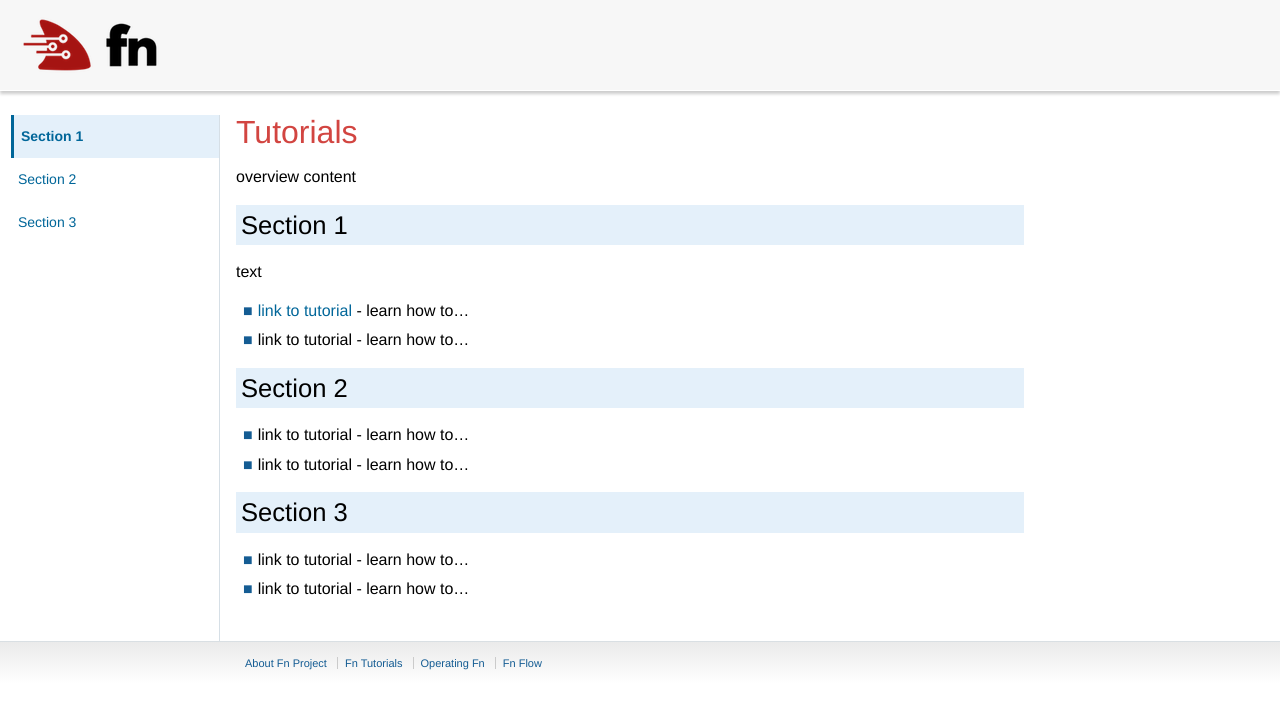
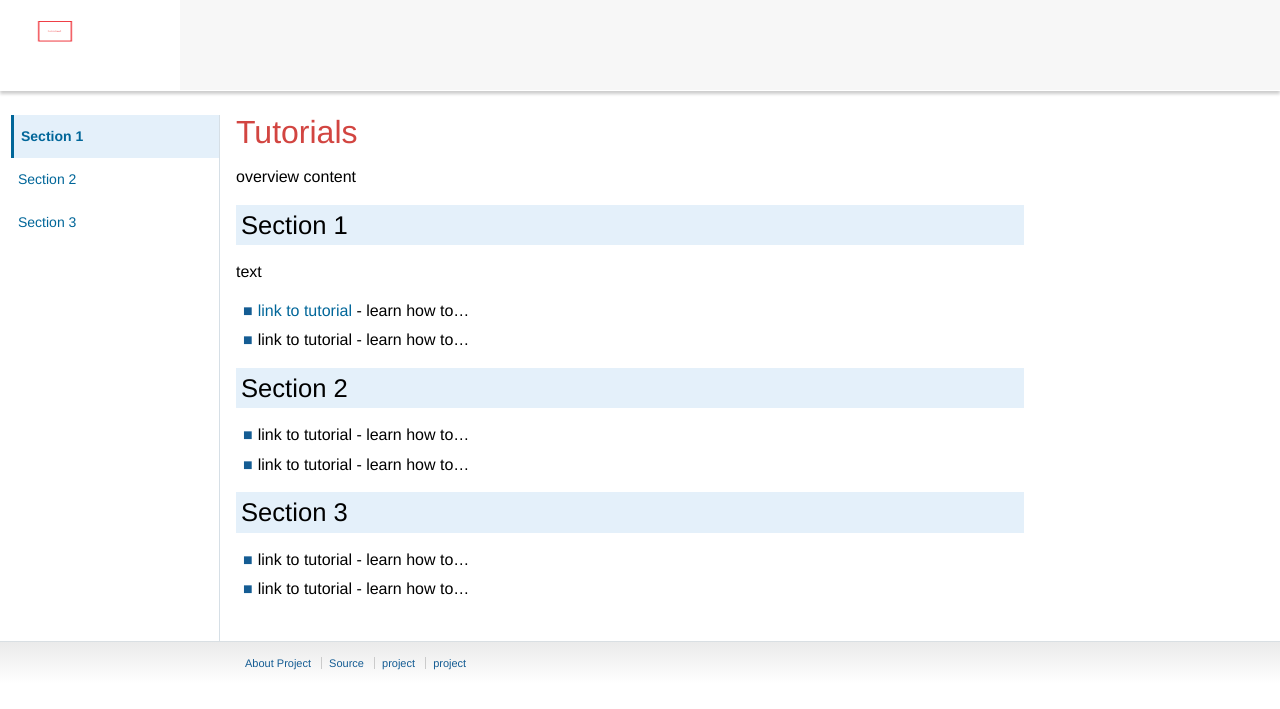
Before and after one commit to jruzzi/tut-i-test, a Jekyll site: the page built from README.md, in a window 1280 px wide. Shown: the top 709 px of the page. Built offline with Jekyll 4.4.1, drawn with Linux system fonts in a browser that asks for light colours; our own code applies the rules of GitHub Pages for plain Markdown files.

Commit message:
layout changes

```diff
--- a/_layouts/tutorial.html
+++ b/_layouts/tutorial.html
@@ -20,8 +20,8 @@
     </head>
     <body>
         <header>
-            <div class="w1024"> <a href="https://github.com/fnproject" target="_blank">
-              <img src="{{ site.baseurl }}/assets/images/fn-logo-trans-sm.png" alt="fn-logo" height="90px" width="180px"></a>
+            <div class="w1024"> <a href="project" target="_blank">
+              <img src="{{ site.baseurl }}/assets/images/tutitest.png" alt="logo" height="90px" width="180px"></a>
             </div>
         </header>
         <!--end header-->
@@ -55,10 +55,10 @@
         <div class="footer-container ">
                 <footer class="footer-list">
                     <ul>
-                        <li> <a href="https://github.com/fnproject/fn" target="_blank">About Fn Project</a> </li>
-                        <li><a href="https://github.com/fnproject/tutorials" target="_blank">Fn Tutorials</a> </li>
-                        <li> <a href="https://github.com/fnproject/fn/blob/master/docs/README.md#for-operators" target="_blank">Operating Fn</a> </li>
-                        <li> <a href="https://github.com/fnproject/flow" target="_blank">Fn Flow</a> </li>
+                        <li> <a href="" target="_blank">About  Project</a> </li>
+                        <li><a href="" target="_blank">Source</a> </li>
+                        <li> <a href="" target="_blank">project</a> </li>
+                        <li> <a href="" target="_blank">project</a> </li>
                     </ul>
                 </footer>
         </div>
```
Also changed, not shown: assets/images/tutitest.png (added).
